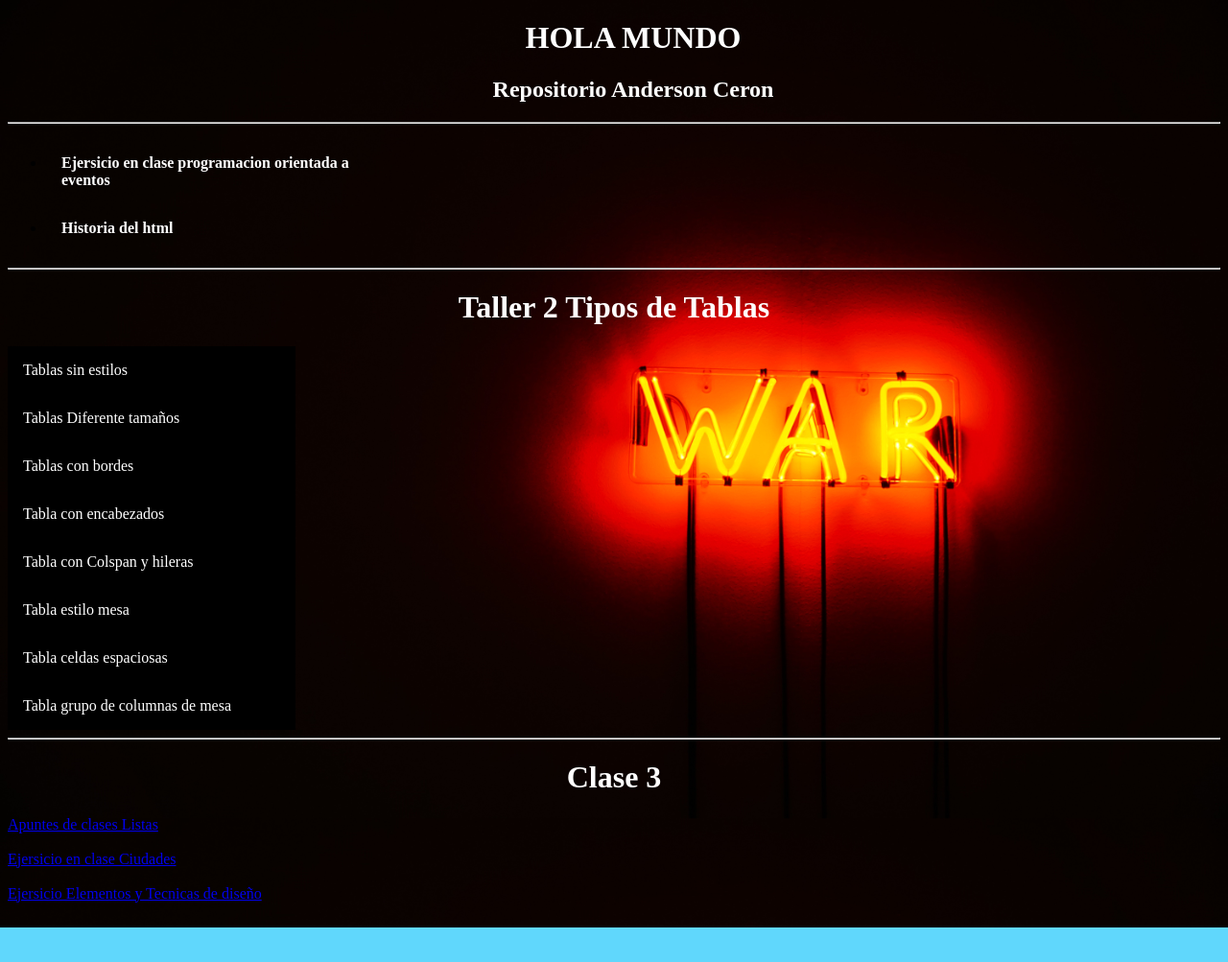
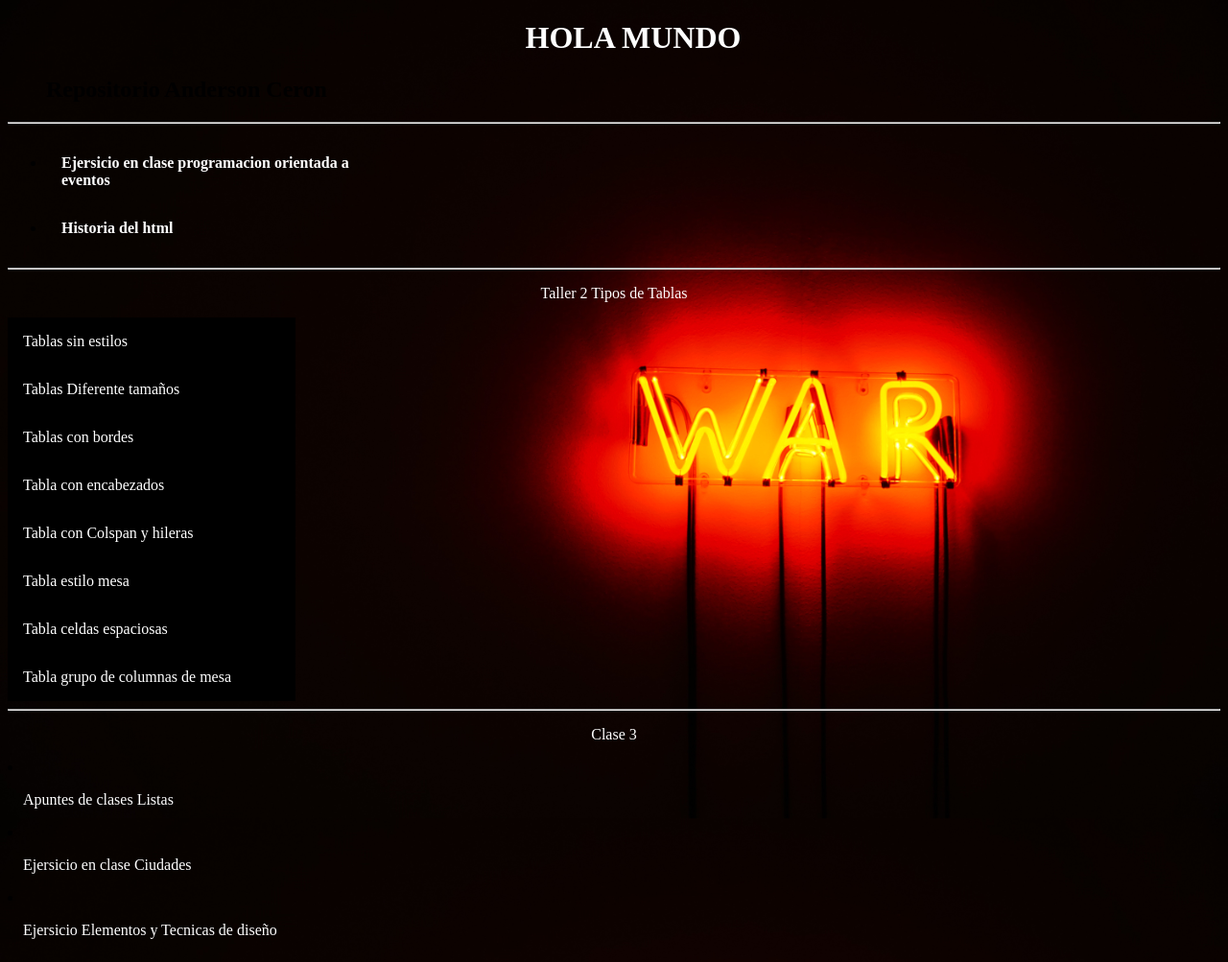
Before and after one commit to AndersonC09/programacion-orientadad-a-eventos, a plain HTML site: page index.html in a window 1280 px wide. Shown: the whole page at 96% size. Before the commit the page ends 967 px from the top, so only its background shows below. Drawn offline with Linux system fonts and the light colour scheme.

Commit message:
index.html

```diff
--- a/index.html
+++ b/index.html
@@ -13,7 +13,7 @@
             color:white;
             text-align: center;
         }
-        h2{
+        p{
             color:white;
             text-align: center;
         }
@@ -36,6 +36,7 @@
         }
         li b:hover{
             background-color: rgb(255, 100, 100);
+            border-radius: 0px;
         }
 
         ul.menu{
@@ -54,10 +55,10 @@
             text-align: left;
             padding: 16px;
             text-decoration:none;
-
         }
         li a:hover{
             background-color: rgb(255, 100, 100);
+            border-radius: 0px;
         }
          body{
             background-image: url(Fondo3.jpg);
@@ -66,6 +67,27 @@
         background-position: center;
         background-attachment: fixed;
         }
+        menu3 {
+             list-style-type: none;
+            margin:0;
+            padding: 0;
+            overflow: hidden;
+            background-color: rgb(0, 0, 0);
+            width: 300px;
+            height: min-content
+        }
+        li c{
+            display:block;
+            color:white;
+            text-align: left;
+            padding: 16px;
+            text-decoration:none;
+        }
+        li c:hover{
+            background-color: rgb(255, 100, 100);
+            border-radius: 0px;
+        }
+
     </style>
 </head>
 
@@ -84,7 +106,7 @@
     </ul>
 
     <hr>
-    <h1>Taller 2 Tipos de Tablas</h1>
+    <p>Taller 2 Tipos de Tablas</p>
     <ul class="menu">
     <li> <a href="tablas_sin_estilos.html"> Tablas sin estilos</a> </li>
     <li><a href="tabla_tamaños.html"> Tablas Diferente tamaños</a> </li>
@@ -99,10 +121,16 @@
 
     <hr>
 
-    <h1>Clase 3 </h1>
-    <a href="listas.html"> Apuntes  de clases Listas</a> <br><br>
-    <a href="ciudad.html"> Ejersicio en clase Ciudades</a> <br><br>
-    <a href="elemento_diseño.html"> Ejersicio Elementos y Tecnicas de diseño</a> <br><br>
+    <p>Clase 3 </p
+     <ul class="menu3">
+        <li><c href="listas.html"> Apuntes  de clases Listas</c> </li>
+        <li><c href="ciudad.html"> Ejersicio en clase Ciudades</c> </li>
+        <li><c href="elemento_diseño.html"> Ejersicio Elementos y Tecnicas de diseño</c></li>
+
+     </ul>
+
+
+
 
 
 
```
